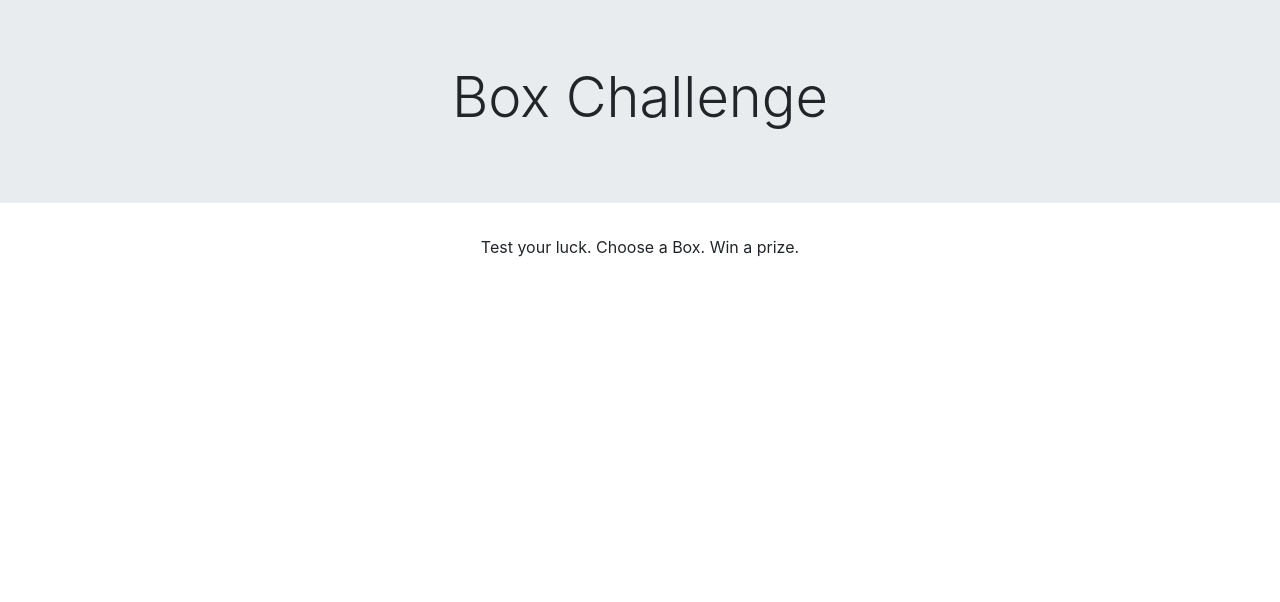
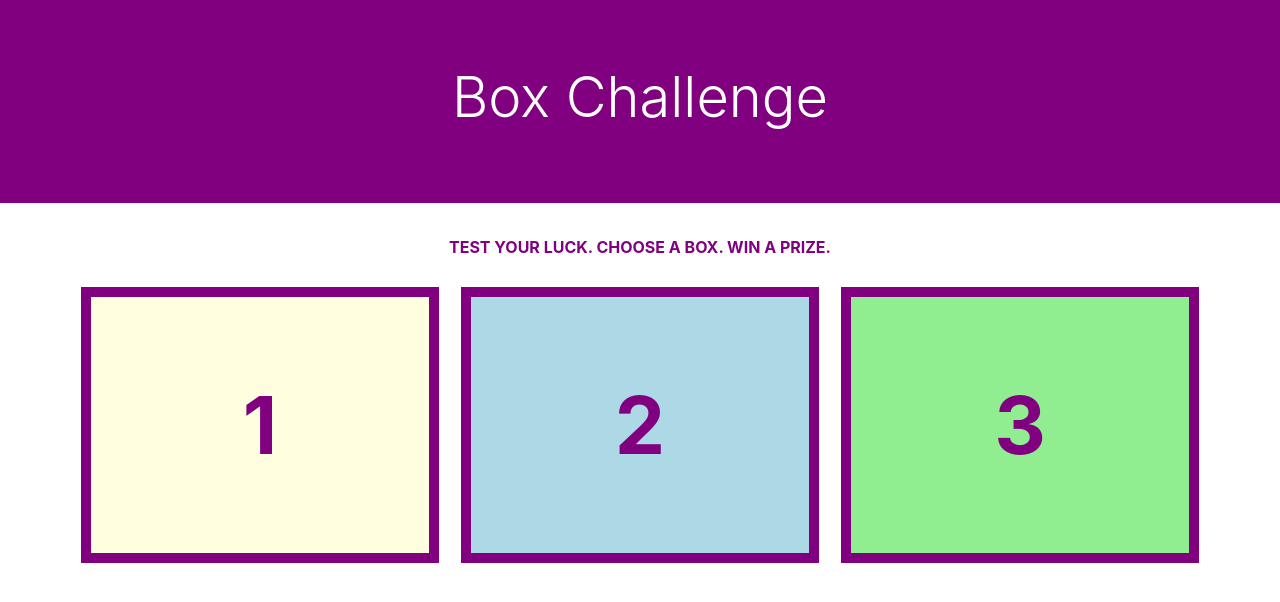
Before and after one commit to courtneyehancock/m5-hw5-hancock-courtney, a plain HTML site: page index.html in a window 1280 px wide. Drawn offline with nearby package versions, Linux system fonts and the light colour scheme.

Commit message:
create boxes and customize colors

```diff
--- a/index.html
+++ b/index.html
@@ -33,8 +33,23 @@
 
     <main>
       <div>
-        <p class="text-center">Test your luck. Choose a Box. Win a prize.</p>
+        <p class="h-text text-center">Test your luck. Choose a Box. Win a prize.</p>
       </div>
+
+      <div class="container">
+        <div class="row justify-content-sm-center">
+          <div class="b-text col-sm text-center one">
+            1
+          </div>
+          <div class="b-text col-sm text-center two">
+            2
+          </div>
+          <div class="b-text col-sm text-center three">
+            3
+          </div>
+        </div>
+      </div>
+
     </main>
 
     <footer>
--- a/main.css
+++ b/main.css
@@ -7,3 +7,41 @@
 article, aside, details, figcaption, figure, footer, header, main, nav, section, summary {
     display:block;
 }
+
+/* ========================header */
+h1 {
+  color: #fff;
+}
+
+.jumbotron {
+  background-color: #800080;
+}
+
+.h-text {
+  color: #800080;
+  font-weight: bold;
+  text-transform: uppercase;
+}
+ /* ========================main */
+ .b-text {
+   border: 10px solid #800080;
+   padding: 1%;
+   padding-top: 6%;
+   padding-bottom: 6%;
+   margin: 1%;
+   color: #800080;
+   font-size: 5em;
+   font-weight: bold;
+ }
+
+ .one {
+   background-color: #ffffe0;
+ }
+
+ .two {
+   background-color: #add8e6;
+ }
+
+ .three {
+   background-color: #90ee90;
+ }
```
